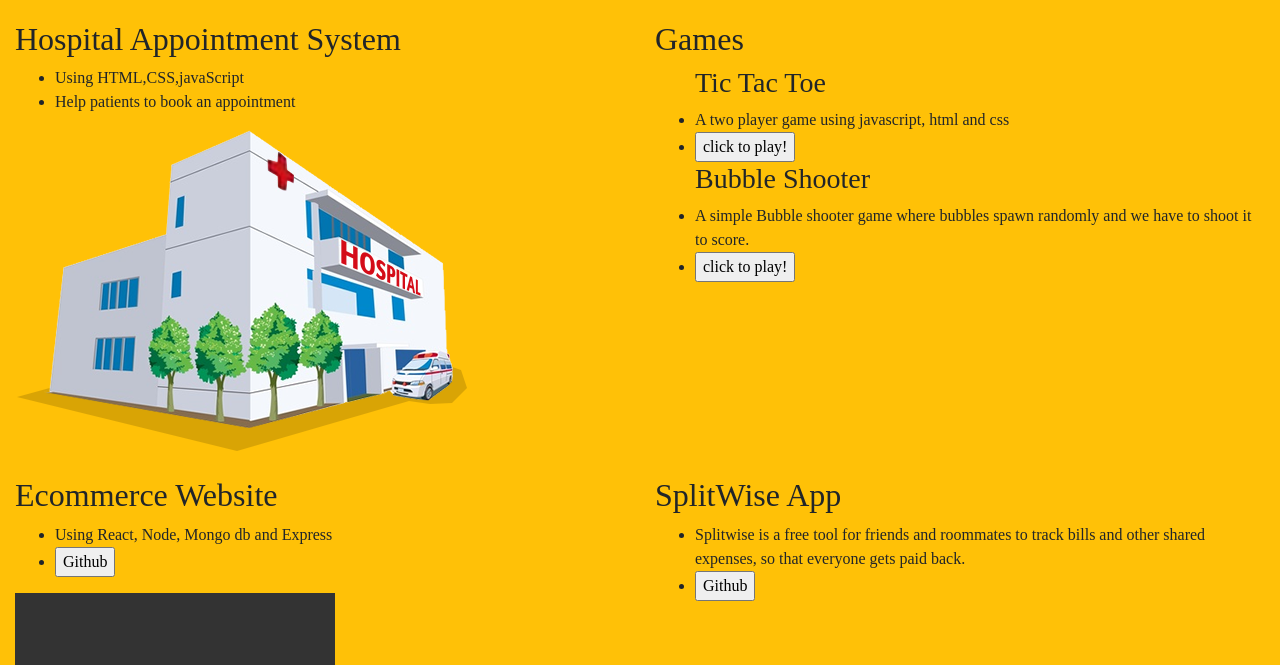
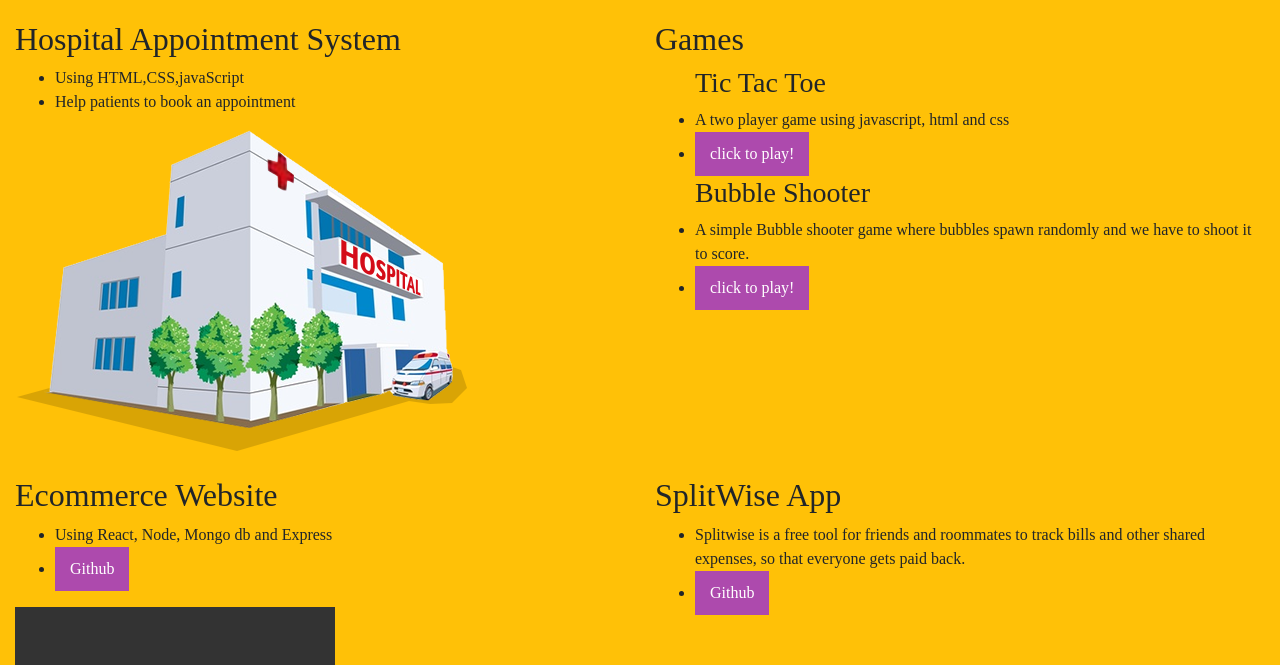
Before and after one commit to puthran28/boottstrap-proj, a plain HTML site: page index.html in a window 1280 px wide. Shown: the part 2020-2685 px from the top of the page. Drawn offline with nearby package versions, Linux system fonts and the light colour scheme; grey boxes are pictures that could not be loaded.

Commit message:
Update main.css

```diff
--- a/main.css
+++ b/main.css
@@ -85,6 +85,14 @@ span{
     cursor: pointer;
   }
 
+  input[type=button]{
+    background-color: rgb(173, 74, 173);
+    color: white;
+    padding: 10px 15px;
+    border: none;
+    cursor: pointer;
+  }
+
   input[type=reset]{
     background-color:  rgb(207, 71, 116);
     color: white;
```
